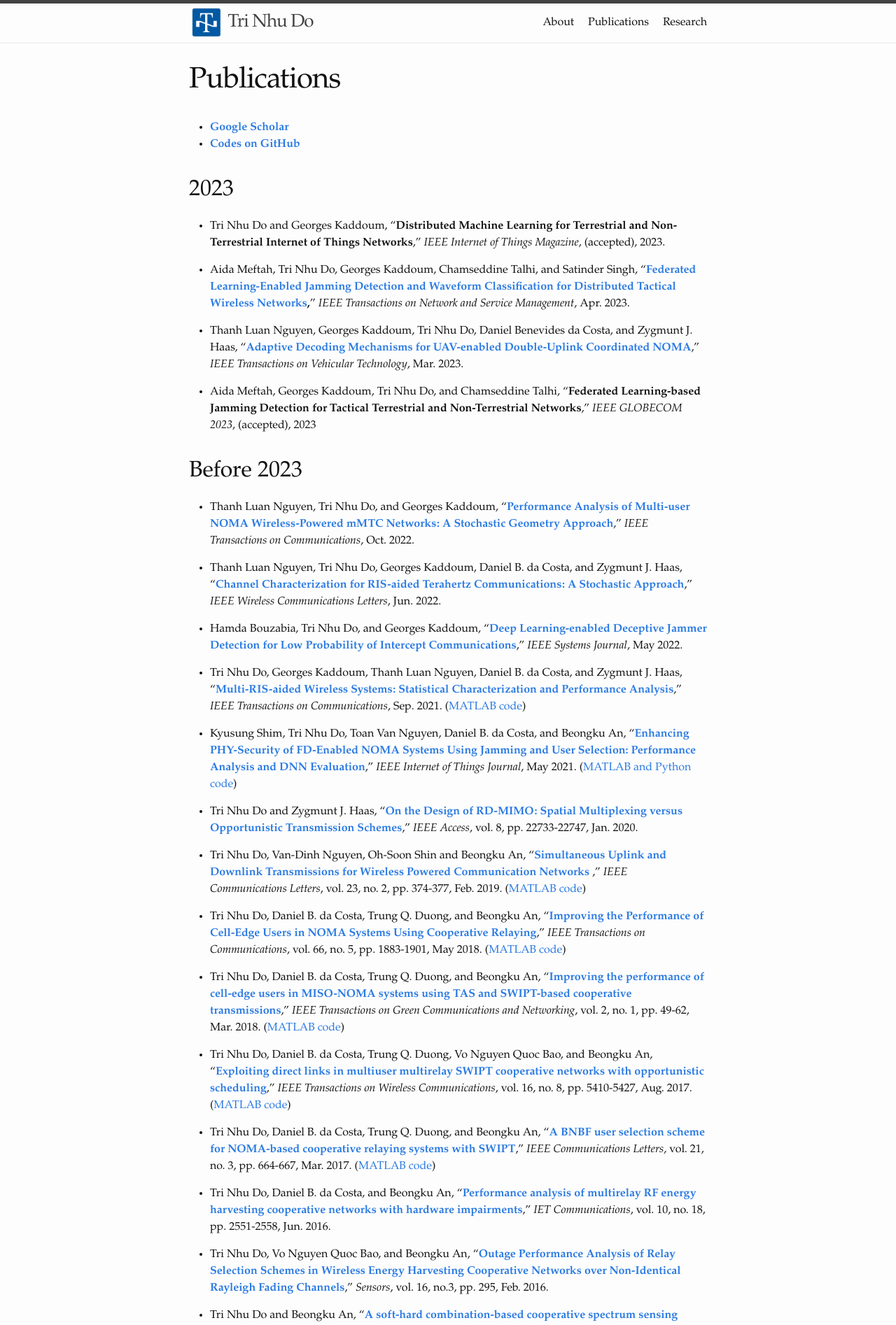
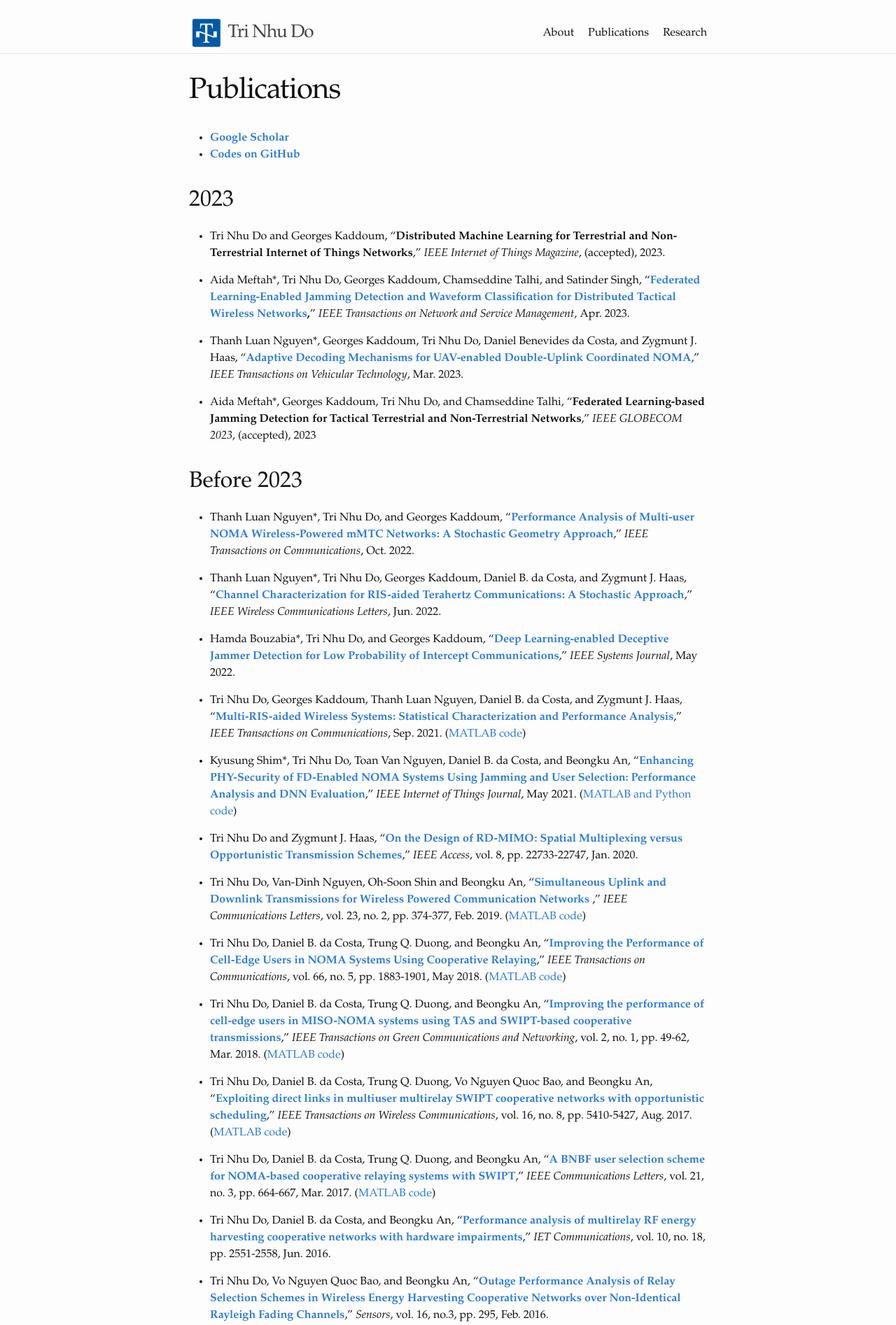
Before and after one commit to trinhudo/trinhudo.github.io, a Jekyll site: the page built from publications.md, in a window 1280 px wide. Shown: the top 1894 px of the page at 70% size. Built offline with Jekyll 4.4.1, drawn with Linux system fonts in a browser that asks for light colours; some of the changed text lies outside the part shown.

Commit message:
GitHub Desktop / PyCharm

```diff
--- a/_sass/minima/_layout.scss
+++ b/_sass/minima/_layout.scss
@@ -2,7 +2,8 @@
  * Site header
  */
 .site-header {
-  border-top: 5px solid $border-color-03;
+  // original: border-top: 5px solid $border-color-03;
+  border-top: 20px solid $background-color;
   border-bottom: 1px solid $border-color-01;
   min-height: $spacing-unit * 1.865;
   line-height: $base-line-height * $base-font-size * 2.25;
--- a/publications.md
+++ b/publications.md
@@ -14,31 +14,31 @@
 	_IEEE Internet of Things Magazine_,
 	(accepted), 2023.
 
-- Aida Meftah, Tri Nhu Do, Georges Kaddoum, Chamseddine Talhi, and Satinder Singh,
+- Aida Meftah\*, Tri Nhu Do, Georges Kaddoum, Chamseddine Talhi, and Satinder Singh,
 	"**[Federated Learning-Enabled Jamming Detection and Waveform Classification
   	for Distributed Tactical Wireless Networks](https://ieeexplore.ieee.org/document/10111007),**"
 	*IEEE Transactions on Network and Service Management*, Apr. 2023.
 
-- Thanh Luan Nguyen, Georges Kaddoum, Tri Nhu Do, Daniel Benevides da Costa, and Zygmunt J. Haas,
+- Thanh Luan Nguyen\*, Georges Kaddoum, Tri Nhu Do, Daniel Benevides da Costa, and Zygmunt J. Haas,
     "**[Adaptive Decoding Mechanisms for UAV-enabled Double-Uplink Coordinated NOMA](https://github.com/trinhudo/Uplink-NOMA-UAV-Mobility)**,"
     *IEEE Transactions on Vehicular Technology*,
     Mar. 2023.
 
-- Aida Meftah, Georges Kaddoum, Tri Nhu Do, and Chamseddine Talhi,
+- Aida Meftah\*, Georges Kaddoum, Tri Nhu Do, and Chamseddine Talhi,
     "**Federated Learning-based Jamming Detection for Tactical Terrestrial and Non-Terrestrial Networks**,"
     _IEEE GLOBECOM 2023_,
     (accepted), 2023
 
 ## Before 2023
-- Thanh Luan Nguyen, Tri Nhu Do, and Georges Kaddoum, "**[Performance Analysis of Multi-user NOMA Wireless-Powered mMTC Networks: A Stochastic Geometry Approach](https://github.com/trinhudo/NOMA-mMTC)**," *IEEE Transactions on Communications*, Oct. 2022.
+- Thanh Luan Nguyen\*, Tri Nhu Do, and Georges Kaddoum, "**[Performance Analysis of Multi-user NOMA Wireless-Powered mMTC Networks: A Stochastic Geometry Approach](https://github.com/trinhudo/NOMA-mMTC)**," *IEEE Transactions on Communications*, Oct. 2022.
 
-- Thanh Luan Nguyen, Tri Nhu Do, Georges Kaddoum, Daniel B. da Costa, and Zygmunt J. Haas, "**[Channel Characterization for RIS-aided Terahertz Communications: A Stochastic Approach](https://github.com/trinhudo/THz-RIS-Stochastic)**," _IEEE Wireless Communications Letters_, Jun. 2022.
+- Thanh Luan Nguyen\*, Tri Nhu Do, Georges Kaddoum, Daniel B. da Costa, and Zygmunt J. Haas, "**[Channel Characterization for RIS-aided Terahertz Communications: A Stochastic Approach](https://github.com/trinhudo/THz-RIS-Stochastic)**," _IEEE Wireless Communications Letters_, Jun. 2022.
 
-- Hamda Bouzabia, Tri Nhu Do, and Georges Kaddoum, "**[Deep Learning-enabled Deceptive Jammer Detection for Low Probability of Intercept Communications](https://ieeexplore.ieee.org/document/9795207)**," *IEEE Systems Journal*, May 2022.
+- Hamda Bouzabia\*, Tri Nhu Do, and Georges Kaddoum, "**[Deep Learning-enabled Deceptive Jammer Detection for Low Probability of Intercept Communications](https://ieeexplore.ieee.org/document/9795207)**," *IEEE Systems Journal*, May 2022.
 
 - Tri Nhu Do, Georges Kaddoum, Thanh Luan Nguyen, Daniel B. da Costa, and Zygmunt J. Haas, "**[Multi-RIS-aided Wireless Systems: Statistical Characterization and Performance Analysis](https://github.com/trinhudo/Multi-RIS)**," *IEEE Transactions on Communications*, Sep. 2021. ([MATLAB code](https://github.com/trinhudo))
 
-- Kyusung Shim, Tri Nhu Do, Toan Van Nguyen, Daniel B. da Costa, and Beongku An, "**[Enhancing PHY-Security of FD-Enabled NOMA Systems Using Jamming and User Selection: Performance Analysis and DNN Evaluation](https://github.com/trinhudo/PHY_Security_NOMA_FD_DNN)**," *IEEE Internet of Things Journal*, May 2021. ([MATLAB and Python code](https://github.com/trinhudo))
+- Kyusung Shim\*, Tri Nhu Do, Toan Van Nguyen, Daniel B. da Costa, and Beongku An, "**[Enhancing PHY-Security of FD-Enabled NOMA Systems Using Jamming and User Selection: Performance Analysis and DNN Evaluation](https://github.com/trinhudo/PHY_Security_NOMA_FD_DNN)**," *IEEE Internet of Things Journal*, May 2021. ([MATLAB and Python code](https://github.com/trinhudo))
 
 - Tri Nhu Do and Zygmunt J. Haas, "**[On the Design of RD-MIMO: Spatial Multiplexing versus Opportunistic Transmission Schemes](https://ieeexplore.ieee.org/document/8974614)**," *IEEE Access*, vol. 8, pp. 22733-22747, Jan. 2020.
 
@@ -65,11 +65,11 @@
 
 - Tri Nhu Do, and Beongku An, "**[Optimal sum-throughput analysis for downlink cooperative SWIPT NOMA systems](https://ieeexplore.ieee.org/document/8325811)**," in *Proc. 2018 IEEE International Conference on Recent Advances in Signal Processing, Telecommunications & Computing (SigTelCom)*, Ho Chi Minh city, Vietnam, Jan. 2018, pp. 85-90. ([MATLAB code](https://github.com/trinhudo))
 
-- Kyusung Shim, Tri Nhu Do, Beongku An, "**[Improving Physical Layer Security of NOMA Networks by Using Opportunistic Scheduling](https://ieeexplore.ieee.org/document/8436962/)**," in *Proc. 2018 IEEE International Conference on Ubiquitous and Future Networks (ICUFN)*, Prague, Czech Republic, Jul. 2018, pp. 262-267. **_Best Paper Award_**
+- Kyusung Shim\*, Tri Nhu Do, Beongku An, "**[Improving Physical Layer Security of NOMA Networks by Using Opportunistic Scheduling](https://ieeexplore.ieee.org/document/8436962/)**," in *Proc. 2018 IEEE International Conference on Ubiquitous and Future Networks (ICUFN)*, Prague, Czech Republic, Jul. 2018, pp. 262-267. **_Best Paper Award_**
 
-- Kyusung Shim, Hyukchun Oh, Tri Nhu Do, Beongku An, "**[A Physical Layer Security-Based Transmit Antenna Selection Scheme for NOMA Systems](https://ieeexplore.ieee.org/document/8436960/)**," in *Proc. 2018 IEEE International Conference on Ubiquitous and Future Networks (ICUFN)*, Prague, Czech Republic, Jul. 2018, pp. 597-602.
+- Kyusung Shim\*, Hyukchun Oh, Tri Nhu Do, Beongku An, "**[A Physical Layer Security-Based Transmit Antenna Selection Scheme for NOMA Systems](https://ieeexplore.ieee.org/document/8436960/)**," in *Proc. 2018 IEEE International Conference on Ubiquitous and Future Networks (ICUFN)*, Prague, Czech Republic, Jul. 2018, pp. 597-602.
 
-- Kyusung Shim, Tri Nhu Do, and Beongku An, "**[A physical layer security-based routing protocol in mobile ad-hoc wireless networks](https://ieeexplore.ieee.org/document/8323778)**," in *Proc. 20th IEEE International Conference on Advanced Communications Technology (ICACT)*, Gangwon-do, South Korea, Feb. 2018, pp. 417-422. **_Outstanding Paper Award_**
+- Kyusung Shim\*, Tri Nhu Do, and Beongku An, "**[A physical layer security-based routing protocol in mobile ad-hoc wireless networks](https://ieeexplore.ieee.org/document/8323778)**," in *Proc. 20th IEEE International Conference on Advanced Communications Technology (ICACT)*, Gangwon-do, South Korea, Feb. 2018, pp. 417-422. **_Outstanding Paper Award_**
 
 - Tri Nhu Do, Daniel B. da Costa, Trung Q. Duong, and Beongku An, "**[A full-duplex cooperative scheme with distributed switch-and-stay combining for NOMA networks](http://ieeexplore.ieee.org/document/8254917/)**," in *Proc. 2017 IEEE Global Communications Conference (GLOBECOM)*, Singapore, Dec. 2017, pp. 1-6.
 
```
Also changed, not shown: other parts of publications.md (+1 -1 lines), research.md (+5 -3 lines), 5 other files.
